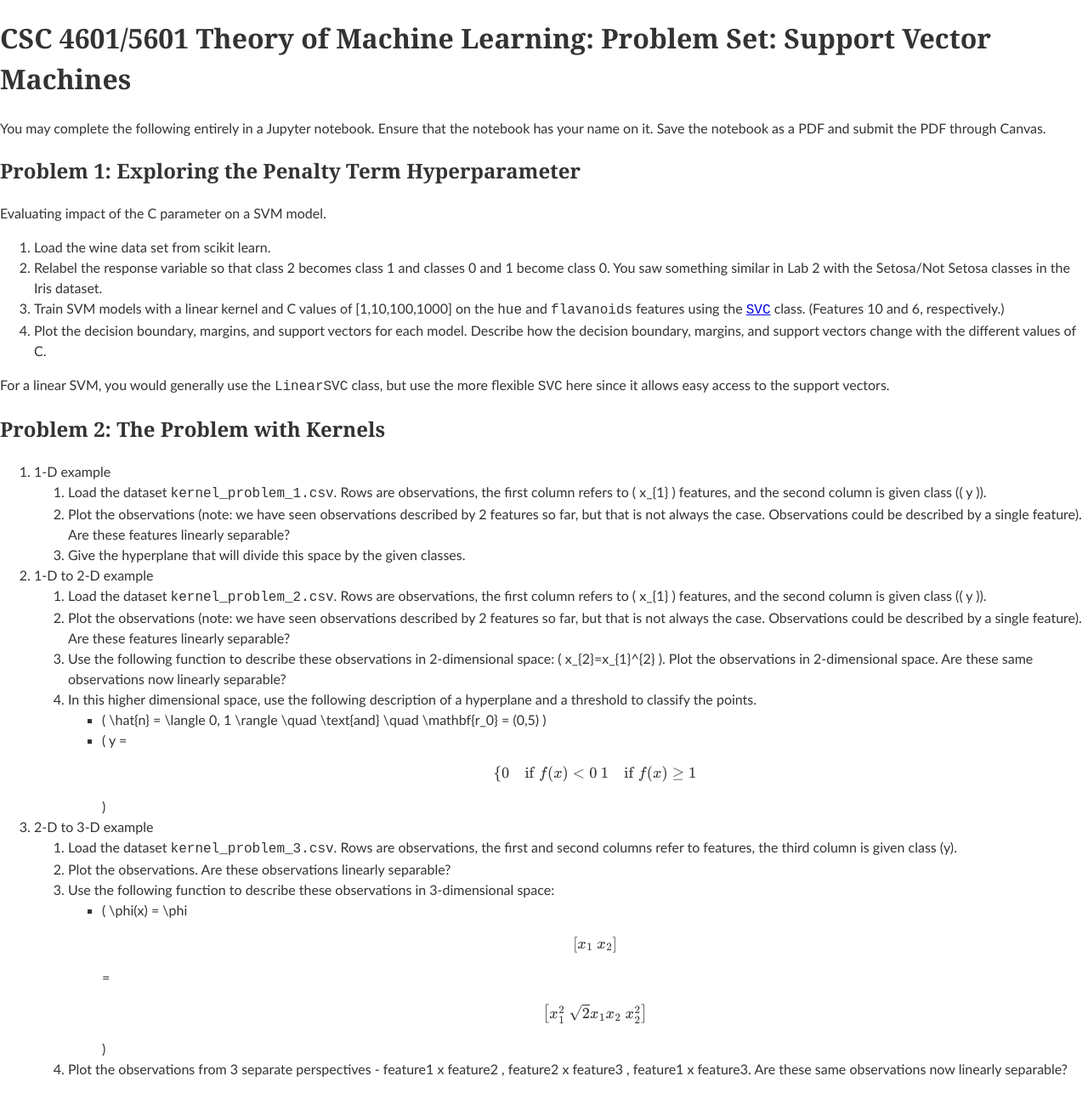
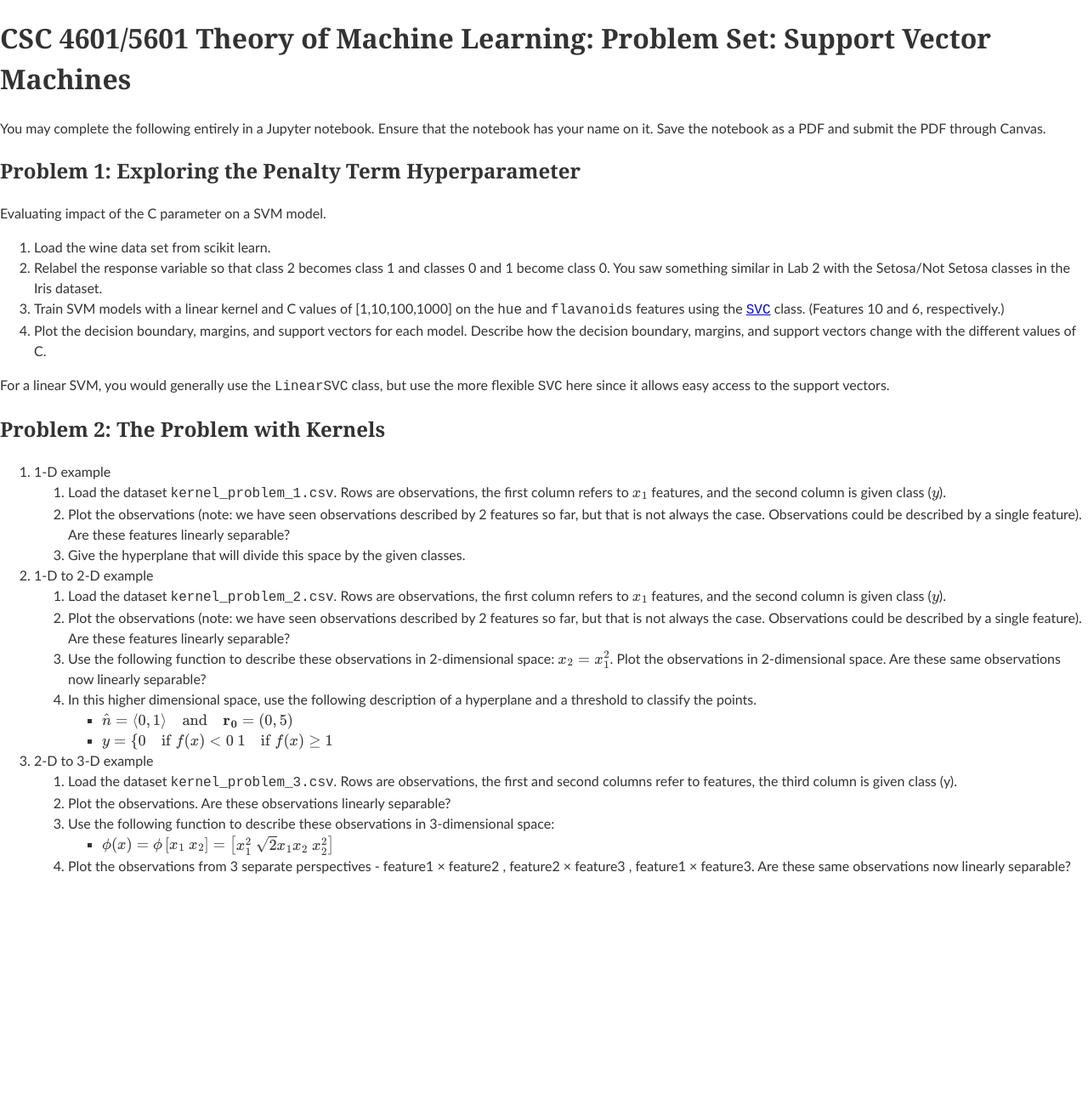
Before and after one commit to edurant/edurant.github.io, a Jekyll site: the page built from courses/csc4601/ps/07/index.md, in a window 1280 px wide. Shown: the whole page at 85% size. Built offline with Jekyll 4.4.1, drawn with Linux system fonts in a browser that asks for light colours; formulas are drawn with MathJax 3; after the commit the page ends 1047 px from its top, so only the background shows below that.

Commit message:
mathjax cleanup

```diff
--- a/courses/csc4601/ps/07/index.md
+++ b/courses/csc4601/ps/07/index.md
@@ -20,25 +20,25 @@ For a linear SVM, you would generally use the `LinearSVC` class, but use the mor
 
 1. 1-D example
     1. Load the dataset `kernel_problem_1.csv`. Rows are observations,
-the first column refers to \( x_{1} \) features, and the second column
-is given class (\( y \)).
+the first column refers to $x_{1}$ features, and the second column
+is given class ($y$).
     2. Plot the observations (note: we have seen observations described by
 2 features so far, but that is not always the case. Observations could
 be described by a single feature). Are these features linearly separable?
     3. Give the hyperplane that will divide this space by the given classes.
 2. 1-D to 2-D example
     1. Load the dataset `kernel_problem_2.csv`. Rows are observations,
-the first column refers to \( x_{1} \) features, and the second column is given class (\( y \)).
+the first column refers to $x_{1}$ features, and the second column is given class ($y$).
     2. Plot the observations (note: we have seen observations described by
 2 features so far, but that is not always the case. Observations could
 be described by a single feature). Are these features linearly separable?
     3. Use the following function to describe these observations in 2-dimensional
-space: \( x_{2}=x_{1}^{2} \). Plot the observations in 2-dimensional
+space: $x_{2}=x_{1}^{2}$. Plot the observations in 2-dimensional
 space. Are these same observations now linearly separable?
     4. In this higher dimensional space, use the following description of
 a hyperplane and a threshold to classify the points.
-        - \( \hat{n} = \langle 0, 1 \rangle \quad \text{and} \quad \mathbf{r_0} = (0,5) \)
-        - \( y = \begin{cases} 0 & \text{if } f(x) < 0 \\ 1 & \text{if } f(x) \geq 1 \end{cases} \)
+        - $\hat{n} = \langle 0, 1 \rangle \quad \text{and} \quad \mathbf{r_0} = (0,5)$
+        - $y = \begin{cases} 0 & \text{if } f(x) < 0 \\ 1 & \text{if } f(x) \geq 1 \end{cases}$
 3. 2-D to 3-D example
     1. Load the dataset `kernel_problem_3.csv`. Rows are observations,
 the first and second columns refer to features, the third column is
@@ -46,7 +46,7 @@ given class (y).
     2. Plot the observations. Are these observations linearly separable?
     3. Use the following function to describe these observations in 3-dimensional
 space:
-        - \( \phi(x) = \phi \begin{bmatrix} x_1 \\ x_2 \end{bmatrix} = \begin{bmatrix} x_1^2 \\ \sqrt{2} x_1 x_2 \\ x_2^2 \end{bmatrix} \)
+        - $\phi(x) = \phi \begin{bmatrix} x_1 \\ x_2 \end{bmatrix} = \begin{bmatrix} x_1^2 \\ \sqrt{2} x_1 x_2 \\ x_2^2 \end{bmatrix}$
     4. Plot the observations from 3 separate perspectives - feature1
-x feature2 , feature2 x feature3 , feature1 x feature3. Are these
+&times; feature2 , feature2 &times; feature3 , feature1 &times; feature3. Are these
 same observations now linearly separable?
```
